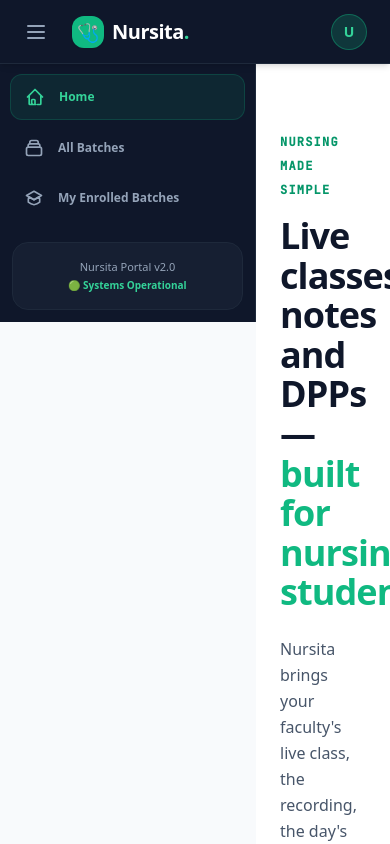
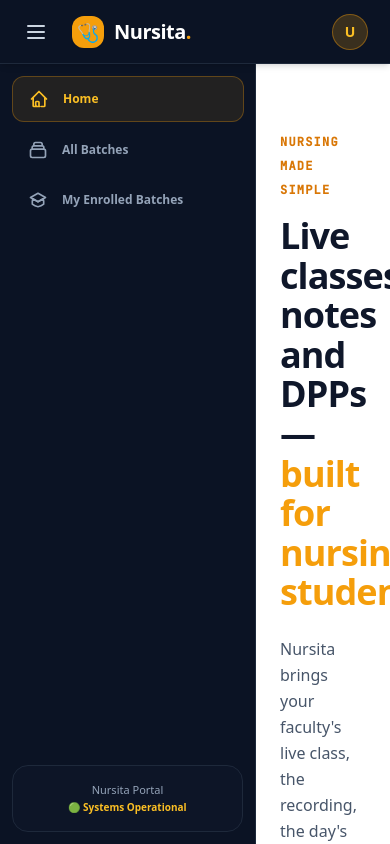
Before and after one commit to AnmolKumar19/nursita-platform, a React (Vite) app in the folder frontend/: page / in a window 390 px wide. Both pictures are taken after a click on the button "Toggle Menu". Shown: the top 844 px of the page. Built offline with nearby package versions, Linux system fonts and the light colour scheme; no server answers.

Commit message:
Restore warm orange branding and hide sidebar until hamburger click

```diff
--- a/frontend/src/components/AppLayout.jsx
+++ b/frontend/src/components/AppLayout.jsx
@@ -1,18 +1,17 @@
 import { useState } from "react";
 import { Link, useLocation, useNavigate, Outlet } from "react-router-dom";
 import { useAuth } from "../context/AuthContext.jsx";
-import Footer from "./Footer.jsx"; // <-- 1. Import your Footer component
+import Footer from "./Footer.jsx";
 
 const AppLayout = () => {
   const { user, logout } = useAuth();
   const location = useLocation();
   const navigate = useNavigate();
 
-  // Set to false so the sidebar remains closed on page load
+  // Closed by default (w-0)
   const [isSidebarOpen, setIsSidebarOpen] = useState(false);
   const [isProfileMenuOpen, setIsProfileMenuOpen] = useState(false);
 
-  // Updated Navigation Links
   const navLinks = [
     {
       label: "Home",
@@ -63,14 +62,14 @@ const AppLayout = () => {
   };
 
   return (
-    <div className="min-h-screen bg-slate-50 flex flex-col font-sans text-slate-800">
+    <div className="h-screen flex flex-col font-sans bg-slate-50 text-slate-800 overflow-hidden">
       {/* TOP HEADER BAR */}
-      <header className="h-16 bg-slate-900 border-b border-slate-800 sticky top-0 z-40 px-4 lg:px-6 flex items-center justify-between shadow-md">
+      <header className="h-16 bg-[rgb(11,19,36)] border-b border-slate-800 shrink-0 px-4 lg:px-6 flex items-center justify-between z-40 shadow-md">
         <div className="flex items-center gap-4">
           {/* Toggle Sidebar Button */}
           <button
             onClick={() => setIsSidebarOpen(!isSidebarOpen)}
-            className="p-2 text-slate-400 hover:text-white rounded-lg hover:bg-slate-800 transition-colors"
+            className="p-2 text-slate-300 hover:text-amber-400 rounded-lg hover:bg-slate-800 transition-colors"
             title="Toggle Menu"
           >
             <svg className="w-6 h-6" fill="none" viewBox="0 0 24 24" stroke="currentColor" strokeWidth="2">
@@ -79,28 +78,28 @@ const AppLayout = () => {
           </button>
 
           {/* Logo Branding */}
-          <Link to="/" className="flex items-center gap-2">
-            <div className="w-8 h-8 rounded-xl bg-emerald-500 flex items-center justify-center text-slate-950 font-bold text-lg shadow-sm">
+          <Link to="/" className="flex items-center gap-2.5">
+            <div className="w-8 h-8 rounded-xl bg-amber-500 flex items-center justify-center text-slate-950 font-extrabold text-lg shadow-sm">
               🩺
             </div>
             <span className="text-xl font-extrabold tracking-tight text-white">
-              Nursita<span className="text-emerald-400">.</span>
+              Nursita<span className="text-amber-500">.</span>
             </span>
           </Link>
         </div>
 
-        {/* TOP RIGHT USER PROFILE MENU */}
+        {/* PROFILE MENU */}
         <div className="relative">
           <button
             onClick={() => setIsProfileMenuOpen(!isProfileMenuOpen)}
-            className="flex items-center gap-3 p-1.5 rounded-full hover:bg-slate-800 transition-colors border border-transparent hover:border-slate-700"
+            className="flex items-center gap-3 p-1.5 rounded-full hover:bg-slate-800 transition-colors"
           >
-            <div className="w-9 h-9 rounded-full bg-emerald-500/20 border border-emerald-500/40 text-emerald-400 font-bold flex items-center justify-center text-sm">
+            <div className="w-9 h-9 rounded-full bg-amber-500/20 border border-amber-500/40 text-amber-400 font-bold flex items-center justify-center text-sm">
               {user?.name ? user.name[0].toUpperCase() : "U"}
             </div>
             <div className="hidden sm:block text-left pr-2">
               <p className="text-xs font-bold text-slate-100 leading-tight">{user?.name || "User Account"}</p>
-              <p className="text-[10px] font-semibold tracking-wider text-emerald-400 uppercase leading-tight">
+              <p className="text-[10px] font-semibold tracking-wider text-amber-400 uppercase leading-tight">
                 {user?.role || "Student"}
               </p>
             </div>
@@ -109,15 +108,14 @@ const AppLayout = () => {
             </svg>
           </button>
 
-          {/* Dropdown Profile Menu */}
           {isProfileMenuOpen && (
-            <div className="absolute right-0 mt-2 w-56 bg-white rounded-2xl shadow-xl border border-slate-200/80 py-2 z-50 animate-in fade-in zoom-in-95 duration-150">
+            <div className="absolute right-0 mt-2 w-56 bg-white rounded-2xl shadow-xl border border-slate-200 py-2 z-50">
               <div className="px-4 py-3 border-b border-slate-100">
                 <p className="text-xs text-slate-400 font-medium">Signed in as</p>
                 <p className="text-sm font-bold text-slate-800 truncate">{user?.email}</p>
               </div>
 
-              <div className="border-t border-slate-100 pt-1">
+              <div className="pt-1">
                 <button
                   onClick={handleLogout}
                   className="w-full flex items-center gap-2.5 px-4 py-2 text-xs font-semibold text-rose-600 hover:bg-rose-50 transition-colors"
@@ -133,15 +131,15 @@ const AppLayout = () => {
         </div>
       </header>
 
-      {/* MAIN CONTAINER (SIDEBAR + PAGE CONTENT) */}
-      <div className="flex-1 flex overflow-hidden">
-        {/* COLLAPSIBLE SIDEBAR */}
+      {/* BODY AREA */}
+      <div className="flex-1 flex overflow-hidden relative">
+        {/* SIDEBAR: Hidden completely when closed, slides out when tapped */}
         <aside
-          className={`bg-slate-900 border-r border-slate-800 transition-all duration-300 flex flex-col h-full overflow-y-auto ${
-            isSidebarOpen ? "w-64" : "w-16"
+          className={`bg-[rgb(11,19,36)] border-r border-slate-800 transition-all duration-300 flex flex-col shrink-0 h-full overflow-hidden ${
+            isSidebarOpen ? "w-64 opacity-100" : "w-0 opacity-0 border-none"
           }`}
         >
-          <nav className="flex-1 p-2.5 space-y-1.5">
+          <nav className="flex-1 p-3 space-y-1.5 w-64">
             {navLinks
               .filter((link) => link.roles.includes(user?.role || "student"))
               .map((link) => {
@@ -150,40 +148,32 @@ const AppLayout = () => {
                   <Link
                     key={link.path}
                     to={link.path}
-                    title={!isSidebarOpen ? link.label : ""}
-                    className={`flex items-center gap-3.5 px-3.5 py-3 rounded-xl text-xs font-semibold transition-all ${
+                    onClick={() => setIsSidebarOpen(false)}
+                    className={`flex items-center gap-3.5 px-4 py-3 rounded-xl text-xs font-semibold transition-all ${
                       isActive
-                        ? "bg-emerald-500/10 text-emerald-400 border border-emerald-500/20"
-                        : "text-slate-400 hover:text-slate-200 hover:bg-slate-800/60"
+                        ? "bg-amber-500/10 text-amber-400 border border-amber-500/30"
+                        : "text-slate-400 hover:text-slate-100 hover:bg-slate-800/60"
                     }`}
                   >
                     <span className="shrink-0">{link.icon}</span>
-                    {isSidebarOpen && <span className="truncate">{link.label}</span>}
+                    <span className="truncate">{link.label}</span>
                   </Link>
                 );
               })}
           </nav>
 
-          {/* Sidebar Footer Badge */}
-          {isSidebarOpen && (
-            <div className="p-4 m-3 bg-slate-800/50 rounded-2xl border border-slate-800 text-center">
-              <p className="text-[11px] font-medium text-slate-400">Nursita Portal v2.0</p>
-              <p className="text-[10px] text-emerald-400 font-semibold mt-0.5">🟢 Systems Operational</p>
-            </div>
-          )}
+          <div className="p-4 m-3 bg-slate-900/60 rounded-2xl border border-slate-800 text-center w-58">
+            <p className="text-[11px] font-medium text-slate-400">Nursita Portal</p>
+            <p className="text-[10px] text-amber-400 font-semibold mt-0.5">🟢 Systems Operational</p>
+          </div>
         </aside>
 
-        {/* DYNAMIC PAGE CONTENT AREA WITH FOOTER */}
-        <main className="flex-1 min-w-0 overflow-y-auto flex flex-col justify-between h-full bg-slate-50">
+        {/* MAIN PAGE AREA */}
+        <main className="flex-1 overflow-y-auto flex flex-col justify-between bg-slate-50">
           <div className="flex-1">
-             {/* 2. Page Content renders here */}
             <Outlet />
           </div>
-
-          {/* 3. Footer renders beautifully at the bottom of the content window */}
-          <div className="w-full">
-            <Footer />
-          </div>
+          <Footer />
         </main>
       </div>
     </div>
--- a/frontend/src/pages/Home.jsx
+++ b/frontend/src/pages/Home.jsx
@@ -2,15 +2,15 @@ import { Link } from "react-router-dom";
 
 const Home = () => (
   <div className="bg-slate-50 text-slate-800 min-h-screen">
-    {/* Hero: Ruled paper background styling */}
-    <section className="bg-white border-b border-slate-200/80">
+    {/* Hero Section with Warm Accent Colors */}
+    <section className="bg-white border-b border-slate-200">
       <div className="max-w-6xl mx-auto px-6 pt-16 pb-20">
-        <span className="font-mono text-xs uppercase tracking-widest text-emerald-600 font-semibold">
+        <span className="font-mono text-xs uppercase tracking-widest text-amber-600 font-bold">
           Nursing made simple
         </span>
         <h1 className="text-4xl sm:text-6xl font-extrabold text-slate-900 leading-[1.1] mt-4 max-w-3xl tracking-tight">
           Live classes, notes and DPPs —
-          <span className="text-emerald-500"> built for nursing students.</span>
+          <span className="text-amber-500"> built for nursing students.</span>
         </h1>
         <p className="text-base sm:text-lg text-slate-600 mt-6 max-w-xl leading-relaxed">
           Nursita brings your faculty's live class, the recording, the day's notes and practice
@@ -19,7 +19,7 @@ const Home = () => (
         <div className="mt-8 flex flex-wrap gap-4">
           <Link
             to="/courses"
-            className="px-6 py-3 rounded-xl bg-slate-900 text-white font-bold text-sm hover:bg-slate-800 transition-all shadow-sm"
+            className="px-6 py-3 rounded-xl bg-slate-900 text-white font-bold text-sm hover:bg-slate-800 transition-all shadow-md"
           >
             Browse courses
           </Link>
@@ -60,7 +60,7 @@ const Home = () => (
             key={step.n}
             className="bg-white p-6 rounded-2xl border border-slate-200/80 shadow-sm hover:shadow-md transition-all"
           >
-            <span className="font-mono text-xs font-bold text-emerald-600 bg-emerald-50 border border-emerald-200 px-2.5 py-1 rounded-full">
+            <span className="font-mono text-xs font-bold text-amber-600 bg-amber-50 border border-amber-200/80 px-2.5 py-1 rounded-full">
               {step.n}
             </span>
             <h3 className="text-lg font-bold text-slate-900 mt-4">{step.title}</h3>
@@ -72,12 +72,12 @@ const Home = () => (
 
     {/* Founder Section */}
     <section className="max-w-6xl mx-auto px-6 pb-20">
-      <div className="rounded-2xl border border-slate-200/80 bg-white p-8 sm:p-10 flex flex-col sm:flex-row gap-8 items-start sm:items-center shadow-sm">
-        <div className="w-20 h-20 rounded-full bg-slate-900 flex items-center justify-center shrink-0 shadow-md">
-          <span className="text-2xl font-black text-emerald-400">VR</span>
+      <div className="rounded-2xl border border-slate-200 bg-white p-8 sm:p-10 flex flex-col sm:flex-row gap-8 items-start sm:items-center shadow-sm">
+        <div className="w-20 h-20 rounded-full bg-slate-950 flex items-center justify-center shrink-0 shadow-md">
+          <span className="text-2xl font-black text-amber-400">VR</span>
         </div>
         <div>
-          <span className="font-mono text-xs font-bold uppercase tracking-widest text-emerald-600">
+          <span className="font-mono text-xs font-bold uppercase tracking-widest text-amber-600">
             Founder &amp; Lead Instructor
           </span>
           <h2 className="text-2xl font-extrabold text-slate-900 mt-1">Vineeta Rani</h2>
```
